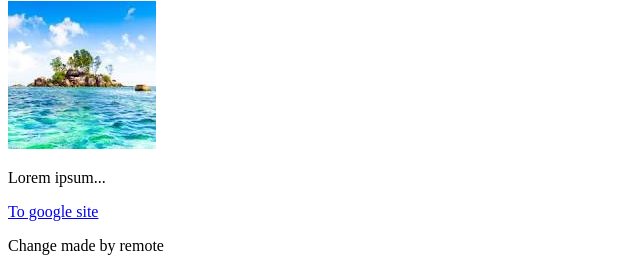
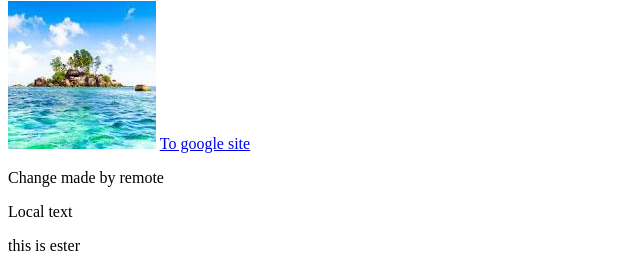
Before and after one commit to giliiii/existing-project, a plain HTML site: page index.html in a window 1280 px wide. Shown: the part 79-338 px from the top of the page, without its empty margins (0-640 px from the left). Drawn offline with Linux system fonts and the light colour scheme.

Commit message:
remove lorem ipsum

```diff
--- a/index.html
+++ b/index.html
@@ -9,7 +9,6 @@
 <body>
     <h1>hellow world</h1>
     <img src="images/image.png"/>
-    <p>Lorem ipsum...</p>
     <a href="http://www.google.com">To google site</a>
     <p>Change made by remote</p>
      <span>Local text</span>
```
